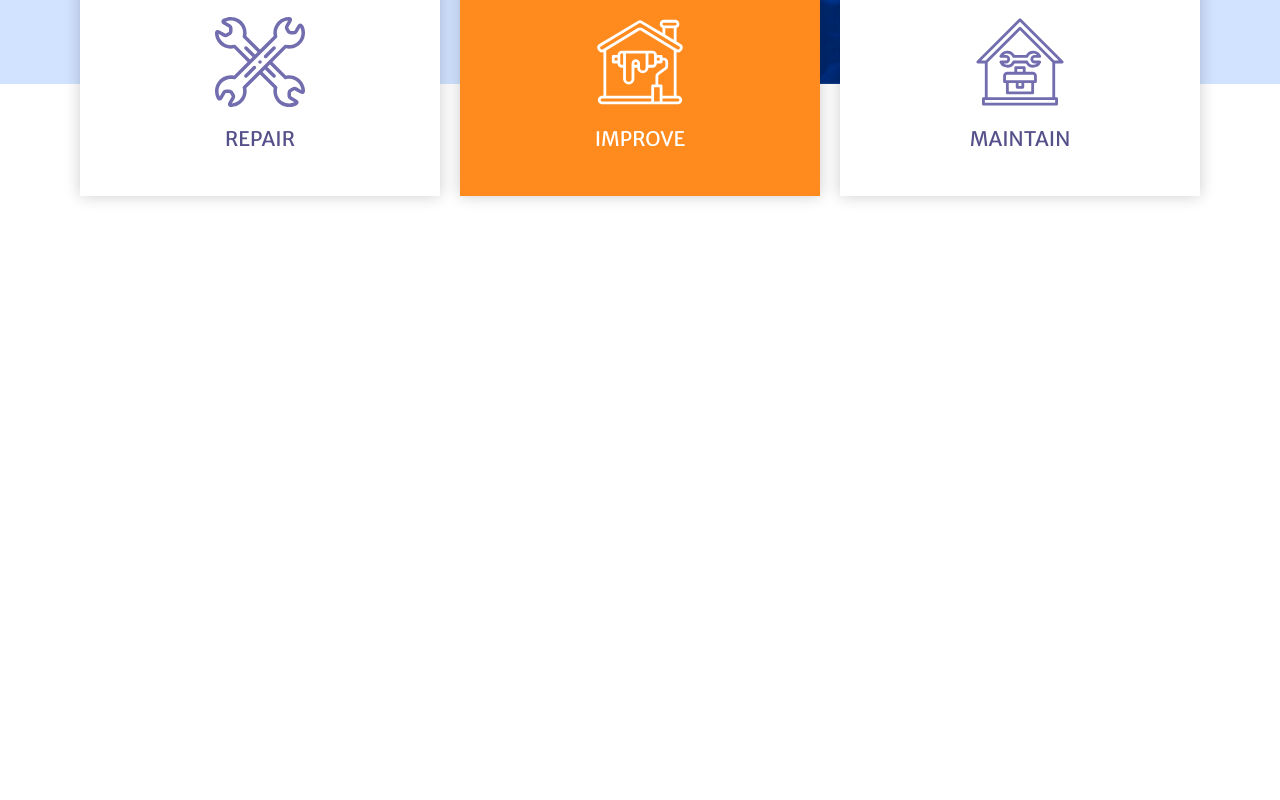
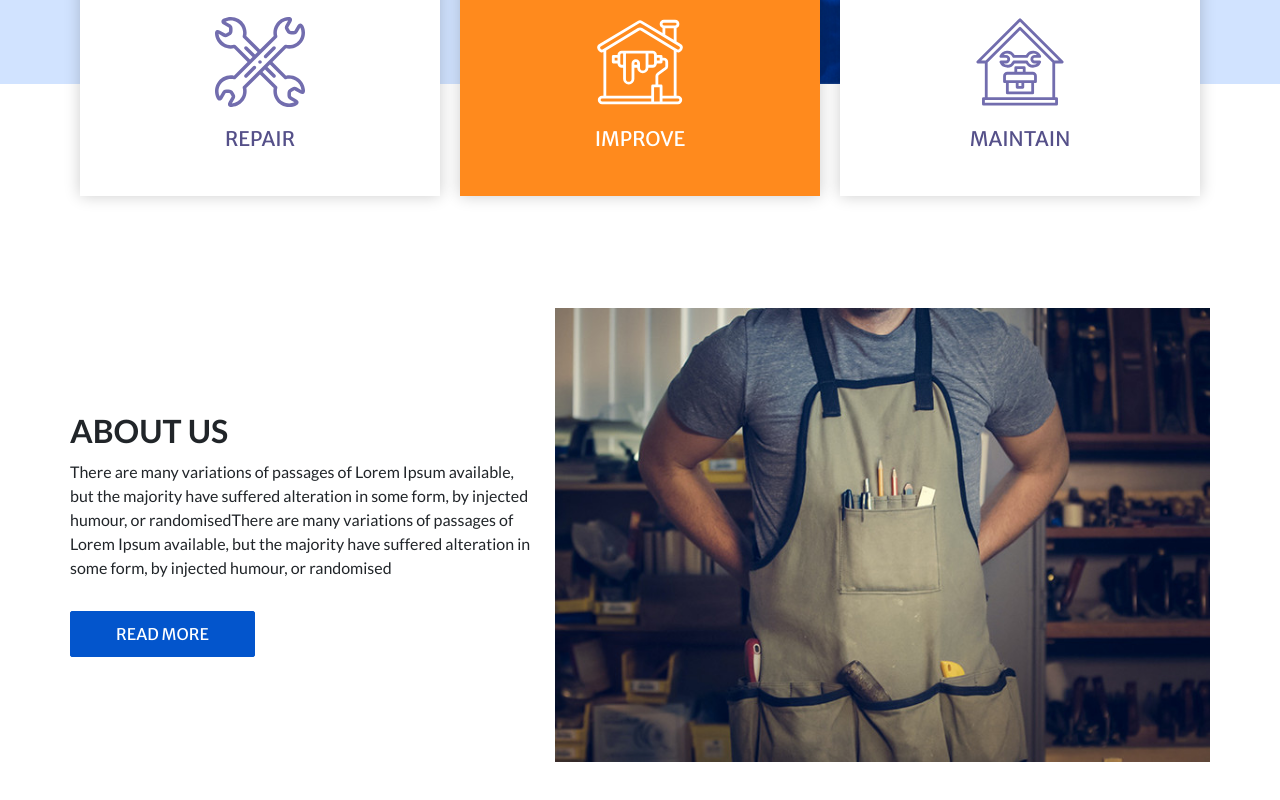
Before and after one commit to Thinnapat-Prasopakarakit-hybytes/inance, a React (Create React App) app: page / in a window 1280 px wide. Shown: the part 819-1619 px from the top of the page. Before the commit the page ends 1127 px from the top, so only its background shows below. Built offline with nearby package versions, Linux system fonts and the light colour scheme.

Commit message:
Add about section

```diff
--- /dev/null
+++ b/src/components/About/About.jsx
@@ -0,0 +1,35 @@
+import React from "react";
+import "./About.scss";
+import { Link } from "react-router-dom";
+import aboutImg from "../../assets/images/about-img.jpg";
+const About = () => {
+  return (
+    <section class="about_section layout_padding-bottom">
+      <div class="container">
+        <div class="row">
+          <div class="col-lg-5 col-md-6">
+            <div class="detail-box">
+              <h2>About us</h2>
+              <p>
+                There are many variations of passages of Lorem Ipsum available,
+                but the majority have suffered alteration in some form, by
+                injected humour, or randomisedThere are many variations of
+                passages of Lorem Ipsum available, but the majority have
+                suffered alteration in some form, by injected humour, or
+                randomised
+              </p>
+              <Link to="/"> Read More </Link>
+            </div>
+          </div>
+          <div class="col-lg-7 col-md-6">
+            <div class="img-box">
+              <img src={aboutImg} alt="about-img" />
+            </div>
+          </div>
+        </div>
+      </div>
+    </section>
+  );
+};
+
+export default About;
--- /dev/null
+++ b/src/components/About/About.scss
@@ -0,0 +1,34 @@
+@use "../../styles/partials/variables" as *;
+@use "../../styles/partials/mixins" as *;
+
+.about_section {
+  .row {
+    align-items: center;
+  }
+
+  .detail-box {
+    @include tablet {
+      margin-bottom: 45px;
+    }
+
+    h2 {
+      text-transform: uppercase;
+      font-weight: bold;
+    }
+
+    p {
+      margin-top: 10px;
+    }
+
+    a {
+      margin-top: 15px;
+      @include hero_btn($primary1, $white, 10px, 45px, 2px);
+    }
+  }
+
+  .img-box {
+    img {
+      width: 100%;
+    }
+  }
+}
--- a/src/components/Header/Header.scss
+++ b/src/components/Header/Header.scss
@@ -134,7 +134,7 @@
   font-size: 24px !important;
 
   span {
-    color: $primary;
+    color: $primary1;
     text-transform: uppercase;
   }
 }
@@ -156,7 +156,7 @@
 
         &:hover,
         &.active {
-          color: $primary;
+          color: $primary1;
         }
       }
     }
--- a/src/components/Slider/Slider.scss
+++ b/src/components/Slider/Slider.scss
@@ -25,7 +25,7 @@
     h1 {
       font-weight: bold;
       margin-bottom: 25px;
-      color: $primary;
+      color: $primary1;
     }
 
     p {
--- a/src/pages/Home/Home.jsx
+++ b/src/pages/Home/Home.jsx
@@ -1,10 +1,12 @@
 import React from "react";
 import Feature from "../../components/Feature/Feature";
+import About from "../../components/About/About";
 
 const Home = () => {
   return (
     <>
       <Feature />
+      <About />
     </>
   );
 };
--- a/src/styles/partials/_layout.scss
+++ b/src/styles/partials/_layout.scss
@@ -11,3 +11,42 @@
     max-width: 1170px !important;
   }
 }
+
+@include tablet {
+  .layout_padding {
+    padding-top: 90px;
+    padding-bottom: 90px;
+  }
+
+  .layout_padding-top {
+    padding-top: 90px;
+  }
+  .layout_padding-bottom {
+    padding-bottom: 45px;
+  }
+}
+
+.layout_padding {
+  padding-top: 120px;
+  padding-bottom: 120px;
+}
+
+.layout_padding2 {
+  padding: 45px 0;
+}
+
+.layout_padding2-top {
+  padding-top: 45px;
+}
+
+.layout_padding2-bottom {
+  padding-bottom: 45px;
+}
+
+.layout_padding-top {
+  padding-top: 120px;
+}
+
+.layout_padding-bottom {
+  padding-bottom: 120px;
+}
--- a/src/styles/partials/_resets.scss
+++ b/src/styles/partials/_resets.scss
@@ -9,7 +9,7 @@
 }
 
 a {
-  text-decoration: none;
+  text-decoration: none !important;
 }
 
 body,
--- a/src/styles/partials/_variables.scss
+++ b/src/styles/partials/_variables.scss
@@ -1,4 +1,4 @@
-$primary: #0355cc;
+$primary1: #0355cc;
 $primary2: #ff8a1d;
 $black: #000000;
 $white: #ffffff;
```
